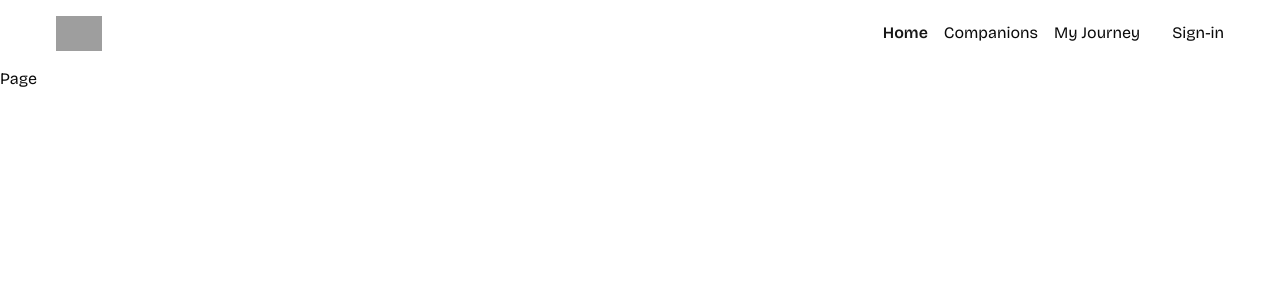
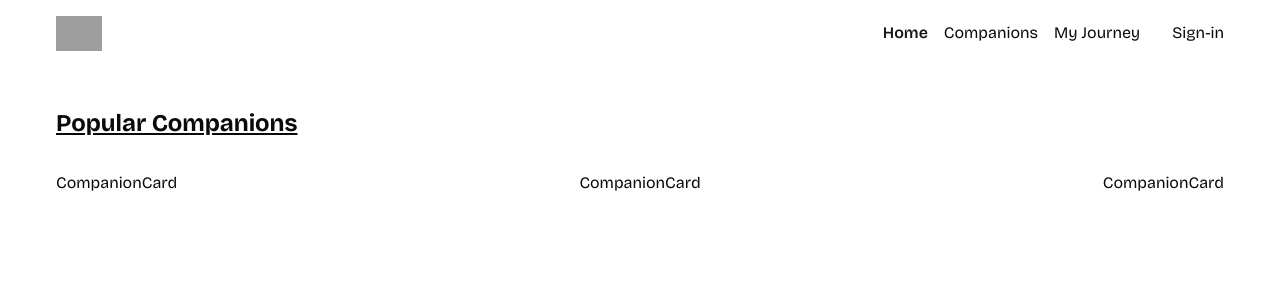
Before and after one commit to marsou001/converso, a Next.js app: page / in a window 1280 px wide. Shown: the top 300 px of the page. Built offline with nearby package versions, Linux system fonts and the light colour scheme; grey boxes are pictures that could not be loaded.

Commit message:
create companions squeleton in home page

```diff
--- a/app/page.tsx
+++ b/app/page.tsx
@@ -1,8 +1,15 @@
-import React from 'react'
+import CompanionCard from "@/components/CompanionCard"
 
 const Page = () => {
   return (
-    <div>Page</div>
+    <main>
+      <h1 className="text-2xl underline">Popular Companions</h1>
+      <section className="home-section">
+        <CompanionCard />
+        <CompanionCard />
+        <CompanionCard />
+      </section>
+    </main>
   )
 }
 
--- /dev/null
+++ b/components/CompanionCard.tsx
@@ -0,0 +1,5 @@
+export default function CompanionCard() {
+  return (
+    <div>CompanionCard</div>
+  )
+}
```
